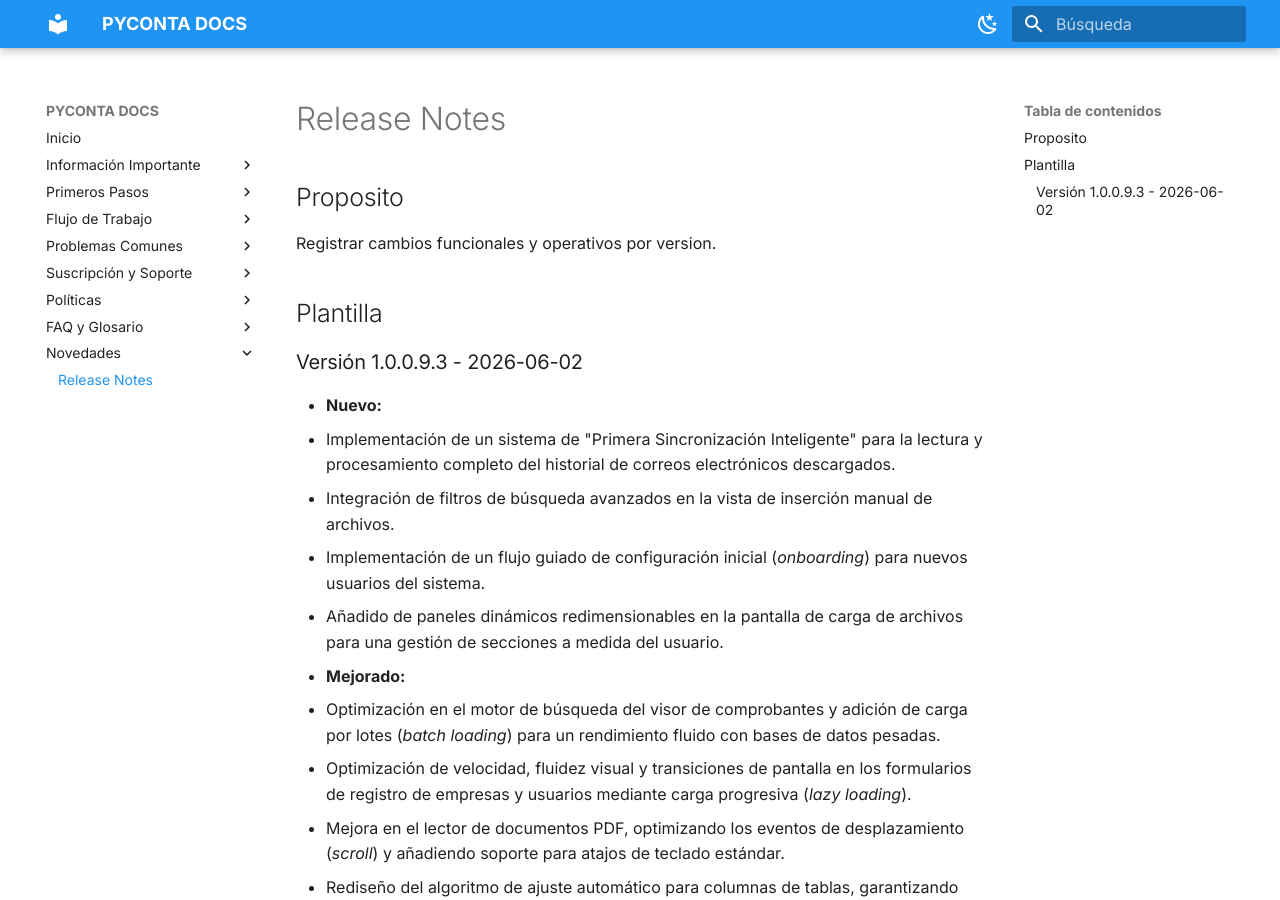
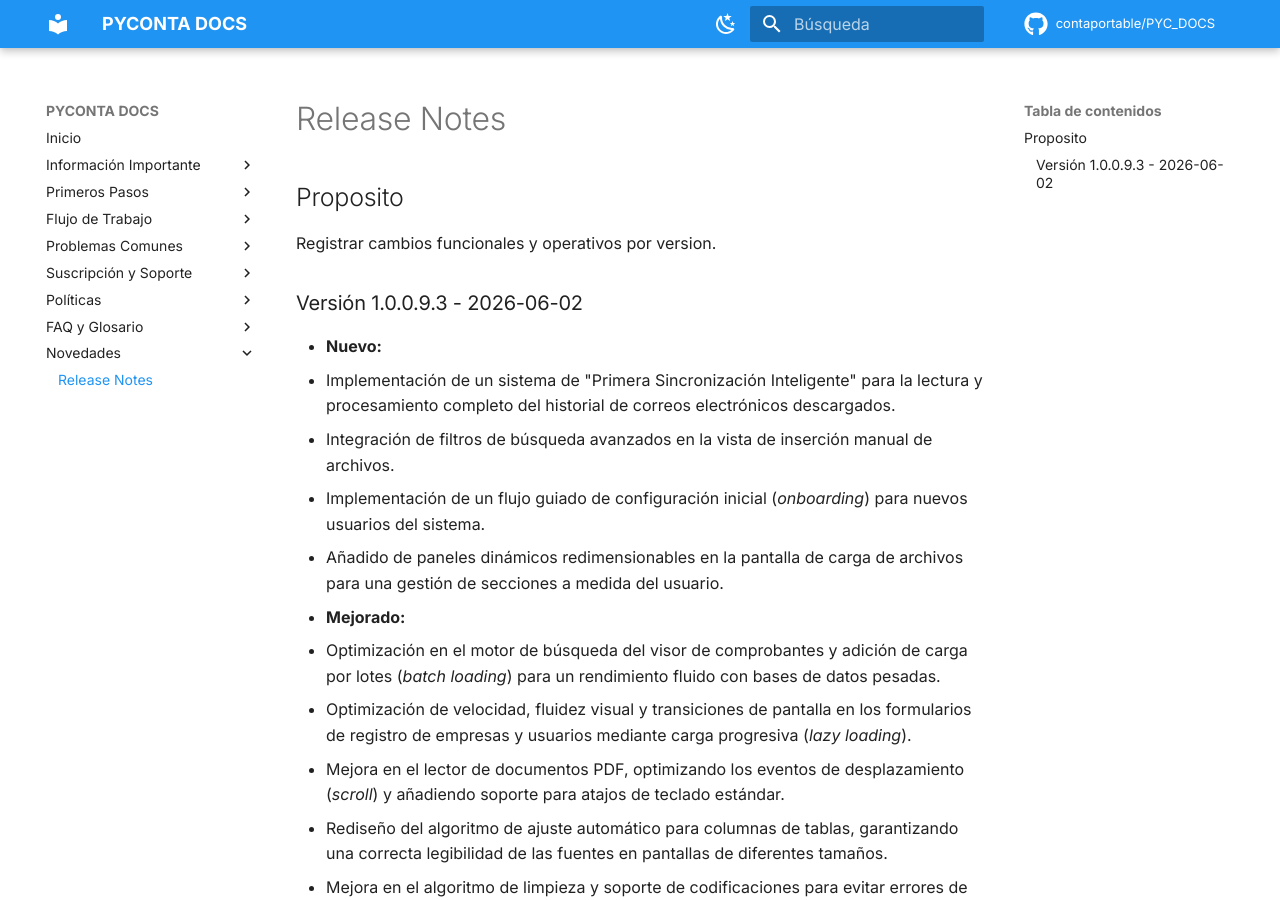
Before and after one commit to contaportable/PYC_DOCS, an MkDocs documentation site: the page built from docs/novedades/release-notes.md, in a window 1280 px wide and 900 px high. Built offline with MkDocs 1.6.1 and Material for MkDocs 9.7.7, drawn with Linux system fonts in a browser that asks for light colours; comment, search, counter and statistics services are not loaded.

Commit message:
feat: referencia a repositorio, ci.yml para montaje en GitHub Pages, configuración de site_url

```diff
--- a/docs/novedades/release-notes.md
+++ b/docs/novedades/release-notes.md
@@ -3,7 +3,6 @@
 ## Proposito
 Registrar cambios funcionales y operativos por version.
 
-## Plantilla
 ### Versión 1.0.0.9.3 - 2026-06-02
 
 - **Nuevo:**
--- a/mkdocs.yml
+++ b/mkdocs.yml
@@ -1,10 +1,12 @@
 site_name: PYCONTA DOCS
 site_description: Documentación de PyConta. Python 3.11.12
-site_url: http://localhost:8006/PYC_DOCS/
+site_url: https://docs.pyconta.com/PYC_DOCS/
 site_dir: site/PYC_DOCS
 theme:
   name: material
   language: es
+  icon:
+    repo: fontawesome/brands/github
   palette:
     # Light Mode
     - scheme: default
@@ -23,6 +25,8 @@ theme:
   font:
     text: Inter
     code: JetBrains Mono
+repo_url: https://github.com/contaportable/PYC_DOCS
+repo_name: contaportable/PYC_DOCS
 markdown_extensions:
   - admonition
   - def_list
```
Also changed, not shown: 1 other file.
